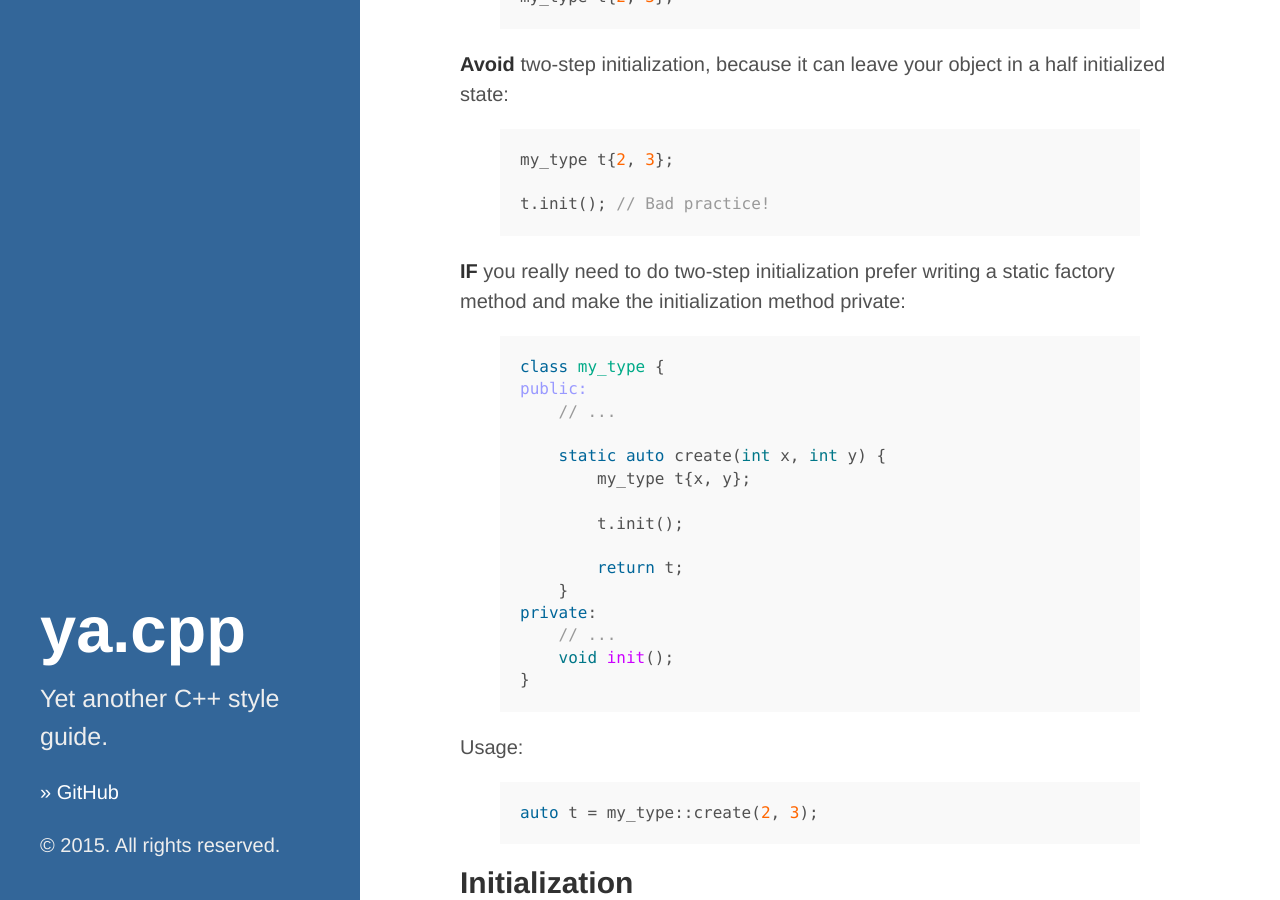
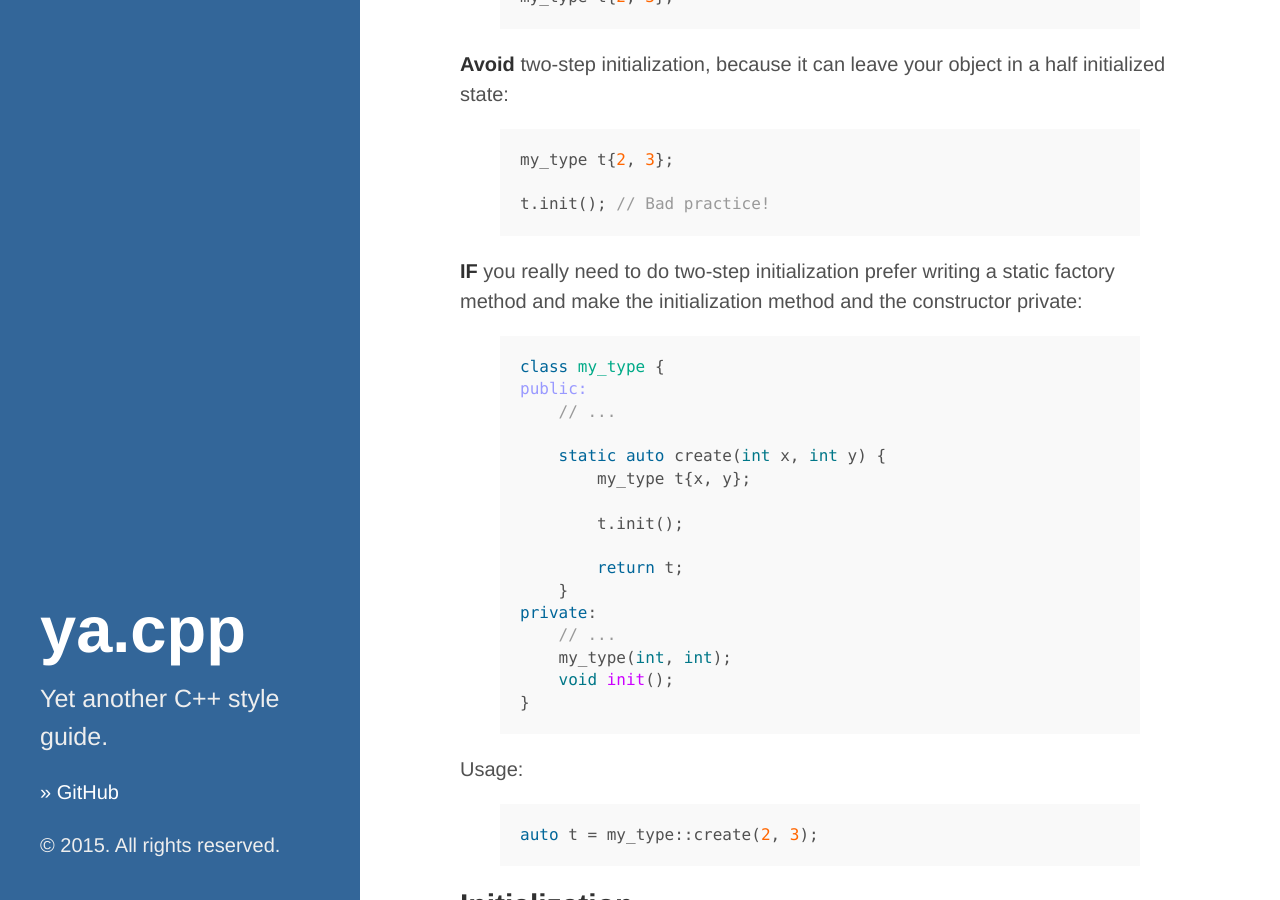
Before and after one commit to atomicptr/ya.cpp, a Jekyll site: the page built from index.html, in a window 1280 px wide and 900 px high, scrolled down 13066 px. Built offline with Jekyll 4.4.1, drawn with Linux system fonts in a browser that asks for light colours; Markdown is read by kramdown in place of the engine named in the settings.

Commit message:
if you need to use two-step you should also make your constructor private

```diff
--- a/_includes/yacpp/classes.md
+++ b/_includes/yacpp/classes.md
@@ -16,7 +16,7 @@ my_type t{2, 3};
 t.init(); // Bad practice!
 {% endhighlight %}
 
-**IF** you really need to do two-step initialization prefer writing a static factory method and make the initialization method private:
+**IF** you really need to do two-step initialization prefer writing a static factory method and make the initialization method and the constructor private:
 
 {% highlight cpp %}
 class my_type {
@@ -32,6 +32,7 @@ public:
     }
 private:
     // ...
+    my_type(int, int);
     void init();
 }
 {% endhighlight %}
```
